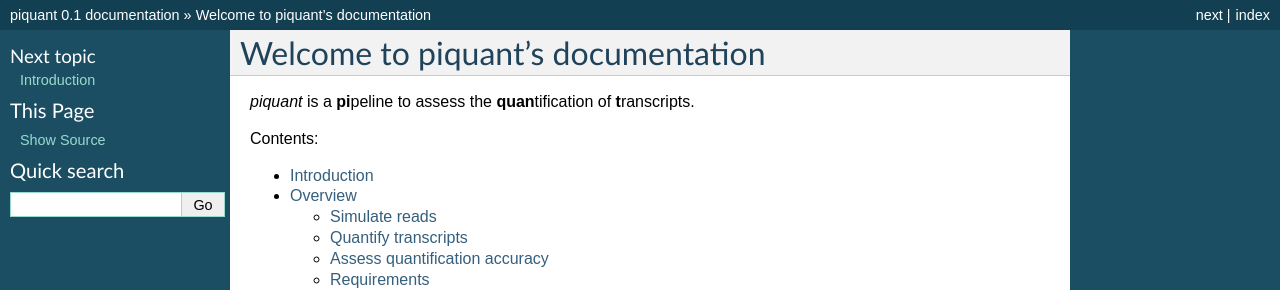
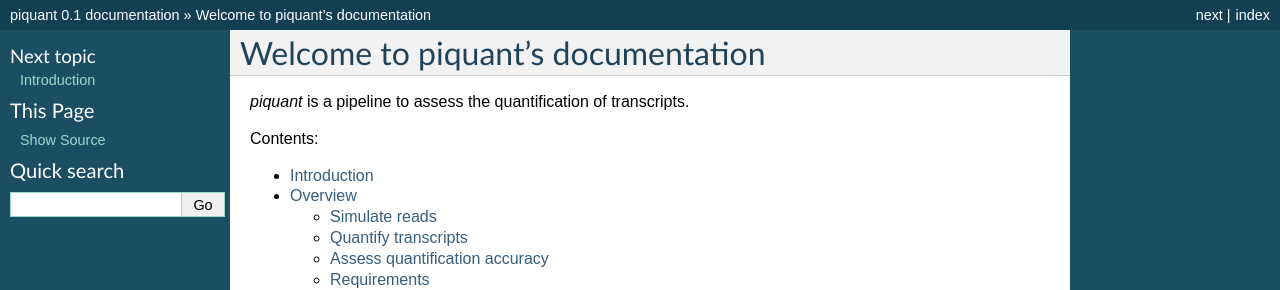
Before and after one commit to lweasel/piquant, a Sphinx documentation site: the page built from docs/index.rst, in a window 1280 px wide. Shown: the top 290 px of the page. Built offline with Sphinx 7.4.7, drawn with Linux system fonts in a browser that asks for light colours.

Commit message:
Hopefully avoiding the JABBA award.

```diff
--- a/docs/index.rst
+++ b/docs/index.rst
@@ -6,7 +6,7 @@
 Welcome to piquant's documentation
 ==================================
 
-*piquant* is a **pi**\ peline to assess the **quan**\ tification of **t**\ ranscripts.
+*piquant* is a pipeline to assess the quantification of transcripts.
 
 Contents:
 
--- a/docs/intro.rst
+++ b/docs/intro.rst
@@ -1,7 +1,7 @@
 Introduction
 ============
 
-*piquant* is a **pi**\ peline to assess the **quan**\ tification of **t**\ ranscripts.
+*piquant* is a pipeline to assess the quantification of transcripts.
 
 `RNA-sequencing <http://en.wikipedia.org/wiki/RNA-Seq>`_ has become an important technique in cellular biology for characterising and quantifying the `transcriptome <http://en.wikipedia.org/wiki/Transcriptome>`_, and many bioinformatics methods have been developed to reconstruct transcripts from RNA-seq data and then estimate their abundances. Gene expression estimates calculated by these methods have been shown to be relatively robust. However, at the level of transcripts, problems arising from the ambiguous origin of short RNA-seq reads and from bias in their sequence composition are compounded, and thus estimates of isoform abundance may be less accurate. It is therefore useful to be able to assess the conditions under which different transcriptome quantification tools perform well or more poorly, and how the many optional parameter choices available for each tool may affect their performance.
 
```
